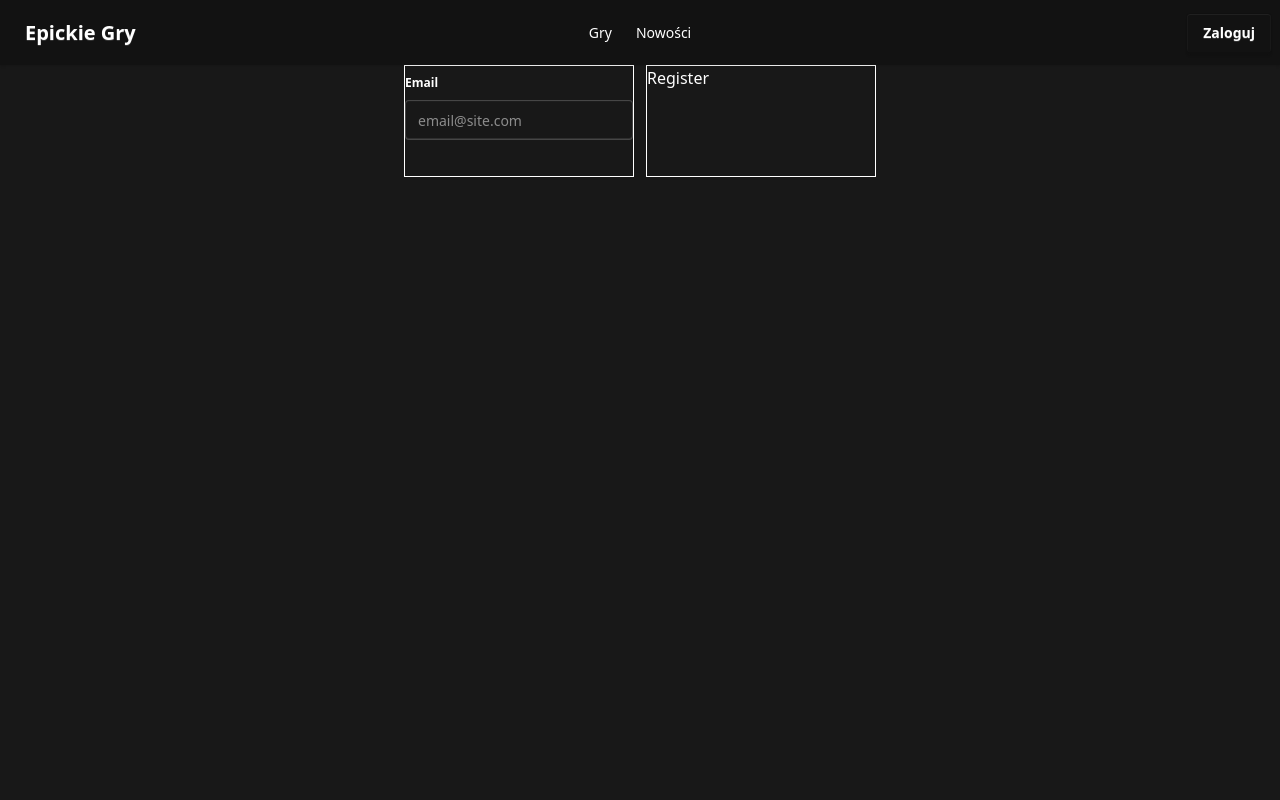
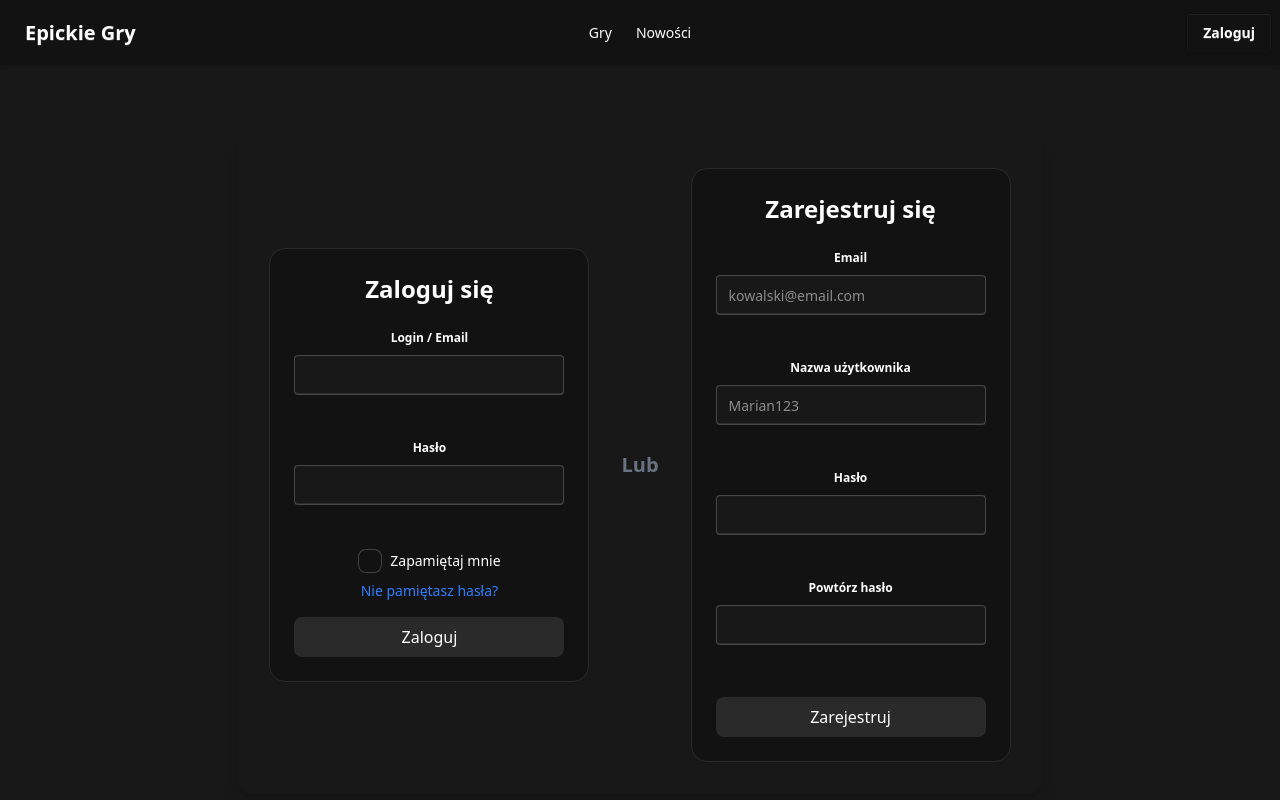
Before and after one commit to MePerson1/epickie-gry, a React (Vite) app: page /login in a window 1280 px wide. Shown: the top 800 px of the page. Built offline with nearby package versions, Linux system fonts and the light colour scheme.

Commit message:
First view of login and register form

```diff
--- a/src/views/LoginRegisterPage.jsx
+++ b/src/views/LoginRegisterPage.jsx
@@ -2,18 +2,66 @@ import InputWithHint from "../components/InputWithHint";
 
 const LoginRegisterPage = () => {
   return (
-    <div className="flex justify-center">
-      <div className="grid grid-cols-2 gap-3">
-        <div className="border">
-          {" "}
+    <div className="flex justify-center items-center min-h-screen ">
+      <div className="flex flex-col md:flex-row items-center gap-8  p-8 shadow-lg rounded-2xl">
+
+        {/* Login Form */}
+        <div className="bg-base-200 border border-primary rounded-2xl p-6 w-80 text-center">
+          <h2 className="text-2xl font-bold mb-4">Zaloguj się</h2>
+          <InputWithHint
+            fieldName="Login / Email"
+            typeOf="text"
+            example=""
+            hint="Podano nie poprawny login lub email!"
+          />
+          <InputWithHint
+            fieldName="Hasło"
+            typeOf="password"
+            example=""
+            hint="Haslo nie moze byc puste!"
+          />
+          <label className="flex items-center justify-center gap-2 text-sm mt-2">
+            <input type="checkbox" className="checkbox" />
+            Zapamiętaj mnie
+          </label>
+          <div className="text-sm text-blue-500 mt-2 cursor-pointer">
+            Nie pamiętasz hasła?
+          </div>
+          <button className="mt-4 w-full py-2 bg-primary text-white rounded-lg">Zaloguj</button>
+        </div>
+
+        {/* OR Divider */}
+        <div className="text-xl font-bold text-gray-500">Lub</div>
+
+        {/* Register Form */}
+        <div className="bg-base-200 border border-primary rounded-2xl p-6 w-80 text-center">
+          <h2 className="text-2xl font-bold mb-4">Zarejestruj się</h2>
           <InputWithHint
             fieldName="Email"
             typeOf="email"
-            example="email@site.com"
+            example="kowalski@email.com"
             hint="Podano nie poprawny email!"
           />
+          <InputWithHint
+            fieldName="Nazwa użytkownika"
+            typeOf="text"
+            example="Marian123"
+            hint="Nazwa użytkownika nie moze byc pusta!"
+          />
+          <InputWithHint
+            fieldName="Hasło"
+            typeOf="password"
+            example=""
+            hint="Haslo nie moze byc puste!"
+          />
+          <InputWithHint
+            fieldName="Powtórz hasło"
+            typeOf="password"
+            example=""
+            hint="Haslo nie moze byc puste!"
+          />
+          <button className="mt-4 w-full py-2 bg-primary text-white rounded-lg">Zarejestruj</button>
         </div>
-        <div className="border">Register</div>
       </div>
     </div>
   );
```
